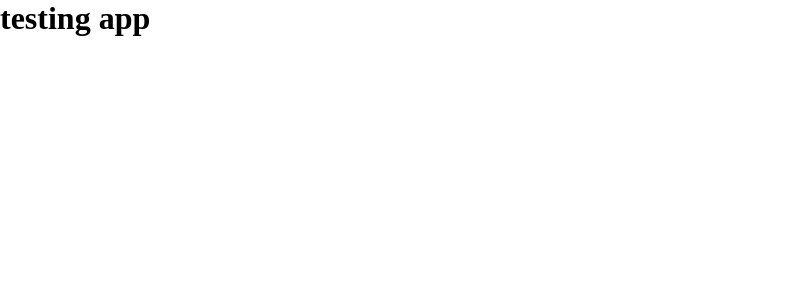
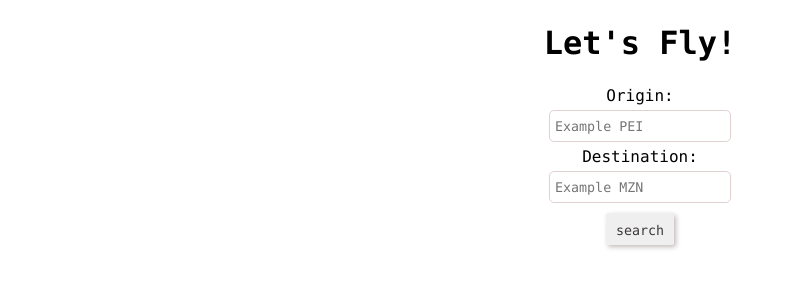
Before and after one commit to carlos4rias/newshore-air-test, an Angular app: page / in a window 1280 px wide. Shown: the top 300 px of the page, without its empty margins (0-794 px from the left). Built offline with nearby package versions, Linux system fonts and the light colour scheme.

Commit message:
Add flight form and basic validations

```diff
--- a/src/app/app.component.html
+++ b/src/app/app.component.html
@@ -1,3 +1,3 @@
-<h1> testing app </h1>
+<app-flight-form />
 
 <router-outlet></router-outlet>
--- /dev/null
+++ b/src/app/flight-form/flight-form.component.css
@@ -0,0 +1,13 @@
+main {
+  display: flex;
+  align-items: center;
+  flex-direction: column;
+  margin-top: 1.5em;
+}
+
+.app-flight-form {
+  display: flex;
+  align-items: center;
+  flex-direction: column;
+  margin-top: 1.5em;
+}
--- /dev/null
+++ b/src/app/flight-form/flight-form.component.html
@@ -0,0 +1,35 @@
+<main>
+  <h1>Let's Fly!</h1>
+  <form class="app-flight-form" [formGroup]="searchFlightForm" (ngSubmit)="searchFlight()">
+    <label for="origin">Origin:</label>
+    <input type="text"
+      [ngClass]="{'input-error' : formHasErrors('origin')}"
+      name="origin"
+      pattern="[A-Z]{3}"
+      required
+      formControlName="origin"
+      maxlength="3"
+      placeholder="Example PEI"
+      >
+    <label for="destination">Destination:</label>
+    <input type="text"
+      [ngClass]="{'input-error' : formHasErrors('destination')}"
+      name="destination"
+      pattern="[A-Z]{3}"
+      required
+      formControlName="destination"
+      maxlength="3"
+      placeholder="Example MZN"
+      >
+    <button type="submit">search</button>
+  </form>
+  <span class="form-field-error" *ngIf="formHasErrors('origin') || formHasErrors('destination')">
+    There is an error in the highlighted with red fields, Origin and Destination Field must follow the next format:<br>
+    <ul>
+      <li>Can't be empty</li>
+      <li>Exactly 3 characters</li>
+      <li>Composed only by latin alphabet characters</li>
+      <li>Examples: MNZ, PEI, MED</li>
+    </ul>
+  </span>
+</main>
--- /dev/null
+++ b/src/app/flight-form/flight-form.component.ts
@@ -0,0 +1,41 @@
+import { Component } from '@angular/core';
+import { FormBuilder, FormGroup, Validators } from '@angular/forms';
+
+@Component({
+  selector: 'app-flight-form',
+  templateUrl: './flight-form.component.html',
+  styleUrls: ['./flight-form.component.css']
+})
+export class FlightFormComponent {
+
+  searchFlightForm: FormGroup;
+
+  constructor(private form: FormBuilder) {
+    this.searchFlightForm = this.form.group({
+      origin: ['', [Validators.required, Validators.pattern]],
+      destination: ['', [Validators.required, Validators.pattern]]
+    });
+
+    const originControl = this.searchFlightForm.get('origin');
+    originControl?.valueChanges.subscribe(() => {
+      originControl?.patchValue(originControl.value.toUpperCase(), {emitEvent: false})
+    })
+
+    const destinationControl = this.searchFlightForm.get('destination');
+    destinationControl?.valueChanges.subscribe(() => {
+      destinationControl?.patchValue(destinationControl.value.toUpperCase(), {emitEvent: false})
+    })
+  }
+
+  searchFlight() {
+    if (this.searchFlightForm.status === 'INVALID')
+      return;
+    console.log(`${this.searchFlightForm.status} and redirecting`);
+  }
+
+  formHasErrors(controlId: string) {
+    return (this.searchFlightForm.get(controlId)?.hasError('required') ||
+      this.searchFlightForm.get(controlId)?.hasError('pattern')) &&
+      this.searchFlightForm.get(controlId)?.touched;
+  }
+}
--- a/src/styles.css
+++ b/src/styles.css
@@ -2,4 +2,51 @@
   margin: 0;
   padding: 0;
   box-sizing: border-box;
+  font-family: "Lucida Console", "Courier New", monospace;
 }
+
+input {
+  height: 2rem;
+  padding: 5px;
+  margin: 5px 10px;
+  color: #999;
+  border-style: none;
+  border: 1px solid #e0d1d1;
+  border-radius: 5px;
+}
+
+.input-error {
+  border-color: rgba(255, 0, 0, 0.5);
+  box-shadow: rgba(255, 0, 0, 0.5) 2px 2px 5px ;
+}
+
+button {
+  height: 2rem;
+  padding: 10px;
+  margin: 5px 10px;
+  color: #3d3939;
+  border-style: none;
+  border-radius: 5% ;
+  box-shadow: #c1baba 2px 2px 5px;
+  font-weight: 400;
+}
+
+button:hover {
+  color: #e7e2e2;
+  background-color: #9b9797;
+  cursor: pointer;
+}
+
+li {
+  margin-left: 1.5rem;
+}
+
+.form-field-error {
+  background-color: #f8f6f6;
+  padding: 10px;
+  margin: 10px;
+  color: red;
+  font-size: 10px;
+  border-radius: 10px;
+  max-width: 50%;
+}
```
Also changed, not shown: src/app/app.module.ts (+6 -2 lines), 1 other file (tests, documents, lock files or other folders).
